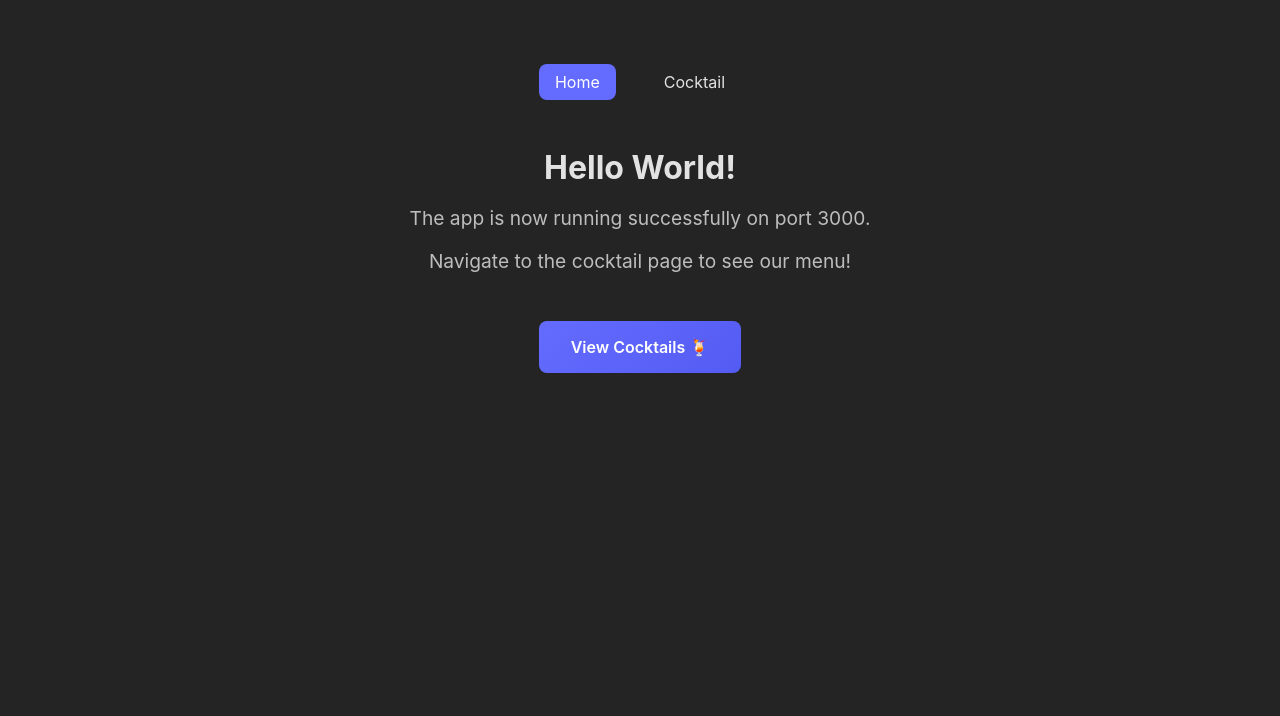
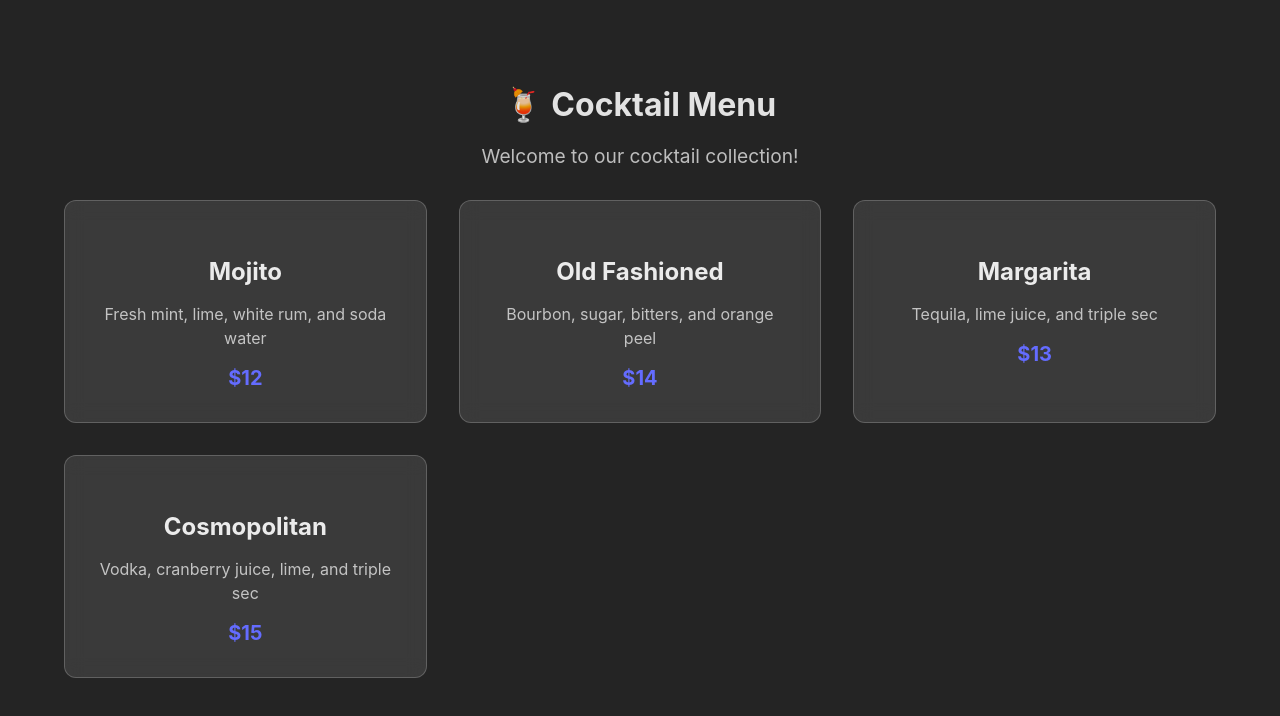
Before and after one commit to hhuwc/builder-io-example, a React (Vite) app: page / in a window 1280 px wide. Shown: the top 716 px of the page. Built offline with nearby package versions, Linux system fonts and the light colour scheme.

Commit message:
Remove Home page file
cgen-b028d8d913bf451d8b9133cf9d8ad873

```diff
--- a/src/App.jsx
+++ b/src/App.jsx
@@ -1,18 +1,11 @@
-import { BrowserRouter as Router, Routes, Route } from "react-router-dom";
-import Home from "./pages/Home";
 import Cocktail from "./pages/Cocktail";
 import "./App.css";
 
 function App() {
   return (
-    <Router>
-      <div className="app">
-        <Routes>
-          <Route path="/" element={<Home />} />
-          <Route path="/cocktail" element={<Cocktail />} />
-        </Routes>
-      </div>
-    </Router>
+    <div className="app">
+      <Cocktail />
+    </div>
   );
 }
 
--- a/src/pages/Cocktail.jsx
+++ b/src/pages/Cocktail.jsx
@@ -1,18 +1,8 @@
-import { Link } from "react-router-dom";
 import "./Cocktail.css";
 
 function Cocktail() {
   return (
     <div className="cocktail-page">
-      <nav className="navigation">
-        <Link to="/" className="nav-link">
-          Home
-        </Link>
-        <Link to="/cocktail" className="nav-link active">
-          Cocktail
-        </Link>
-      </nav>
-
       <div className="cocktail-content">
         <h1>🍹 Cocktail Menu</h1>
         <p>Welcome to our cocktail collection!</p>
--- a/src/pages/Home.css
+++ /dev/null
@@ -1,64 +0,0 @@
-.home-page {
-  min-height: 100vh;
-  padding: 2rem;
-}
-
-.navigation {
-  display: flex;
-  gap: 2rem;
-  margin-bottom: 3rem;
-  justify-content: center;
-}
-
-.nav-link {
-  text-decoration: none;
-  padding: 0.5rem 1rem;
-  border-radius: 8px;
-  color: rgba(255, 255, 255, 0.87);
-  transition: background-color 0.3s ease;
-}
-
-.nav-link:hover {
-  background-color: rgba(255, 255, 255, 0.1);
-}
-
-.nav-link.active {
-  background-color: #646cff;
-  color: white;
-}
-
-.home-content {
-  text-align: center;
-  color: rgba(255, 255, 255, 0.87);
-}
-
-.home-content h1 {
-  font-size: 3rem;
-  font-weight: 700;
-  margin-bottom: 1rem;
-}
-
-.home-content p {
-  font-size: 1.2rem;
-  margin-bottom: 1rem;
-  color: rgba(255, 255, 255, 0.7);
-}
-
-.cta-button {
-  display: inline-block;
-  margin-top: 2rem;
-  padding: 1rem 2rem;
-  background: linear-gradient(135deg, #646cff, #535bf2);
-  color: white;
-  text-decoration: none;
-  border-radius: 8px;
-  font-weight: 600;
-  transition:
-    transform 0.3s ease,
-    box-shadow 0.3s ease;
-}
-
-.cta-button:hover {
-  transform: translateY(-2px);
-  box-shadow: 0 8px 25px rgba(100, 108, 255, 0.3);
-}
--- a/src/pages/Home.jsx
+++ /dev/null
@@ -1,29 +0,0 @@
-import { Link } from "react-router-dom";
-import "./Home.css";
-
-function Home() {
-  return (
-    <div className="home-page">
-      <nav className="navigation">
-        <Link to="/" className="nav-link active">
-          Home
-        </Link>
-        <Link to="/cocktail" className="nav-link">
-          Cocktail
-        </Link>
-      </nav>
-
-      <div className="home-content">
-        <h1>Hello World!</h1>
-        <p>The app is now running successfully on port 3000.</p>
-        <p>Navigate to the cocktail page to see our menu!</p>
-
-        <Link to="/cocktail" className="cta-button">
-          View Cocktails 🍹
-        </Link>
-      </div>
-    </div>
-  );
-}
-
-export default Home;
```
